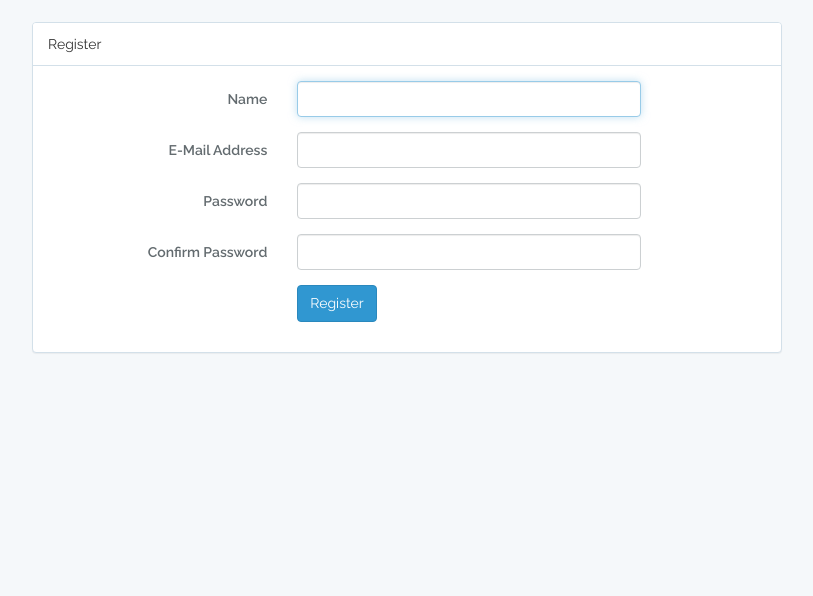
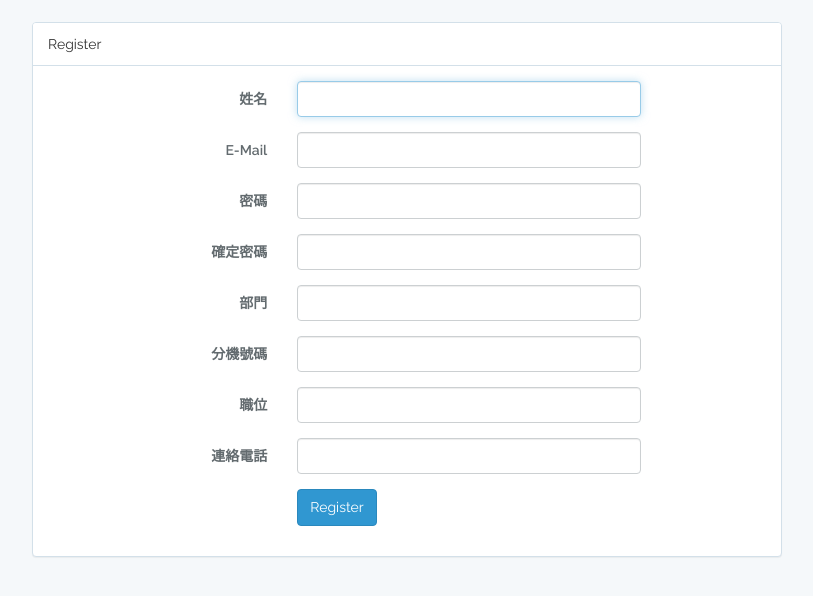
Before and after one commit to ncut-mis/asset0523, a Laravel app: page /register in a window 1280 px wide. Shown: the part 51-647 px from the top of the page, without its empty margins (233-1046 px from the left). Run offline with Laravel 8, Linux system fonts and the light colour scheme.

Commit message:
User_db,model,  Auth/RegisterController   微改 +View更正

```diff
--- a/app/Http/Controllers/Auth/RegisterController.php
+++ b/app/Http/Controllers/Auth/RegisterController.php
@@ -51,6 +51,10 @@ class RegisterController extends Controller
             'name' => 'required|max:255',
             'email' => 'required|email|max:255|unique:users',
             'password' => 'required|min:6|confirmed',
+            'extension'=>'required|max:5',
+            'position'=>'required|max:20',
+            'phone'=>'required|max:20',
+            'department_id'=>'required|integer'
         ]);
     }
 
--- a/app/User.php
+++ b/app/User.php
@@ -15,7 +15,7 @@ class User extends Authenticatable
      * @var array
      */
     protected $fillable = [
-        'name', 'email', 'password',
+        'name', 'email', 'password','extension','position','phone','department_id',
     ];
 
     /**
--- a/resources/views/auth/register.blade.php
+++ b/resources/views/auth/register.blade.php
@@ -11,7 +11,7 @@
                         {{ csrf_field() }}
 
                         <div class="form-group{{ $errors->has('name') ? ' has-error' : '' }}">
-                            <label for="name" class="col-md-4 control-label">Name</label>
+                            <label for="name" class="col-md-4 control-label">姓名</label>
 
                             <div class="col-md-6">
                                 <input id="name" type="text" class="form-control" name="name" value="{{ old('name') }}" autofocus>
@@ -25,7 +25,7 @@
                         </div>
 
                         <div class="form-group{{ $errors->has('email') ? ' has-error' : '' }}">
-                            <label for="email" class="col-md-4 control-label">E-Mail Address</label>
+                            <label for="email" class="col-md-4 control-label">E-Mail</label>
 
                             <div class="col-md-6">
                                 <input id="email" type="email" class="form-control" name="email" value="{{ old('email') }}">
@@ -39,7 +39,7 @@
                         </div>
 
                         <div class="form-group{{ $errors->has('password') ? ' has-error' : '' }}">
-                            <label for="password" class="col-md-4 control-label">Password</label>
+                            <label for="password" class="col-md-4 control-label">密碼</label>
 
                             <div class="col-md-6">
                                 <input id="password" type="password" class="form-control" name="password">
@@ -53,7 +53,7 @@
                         </div>
 
                         <div class="form-group{{ $errors->has('password_confirmation') ? ' has-error' : '' }}">
-                            <label for="password-confirm" class="col-md-4 control-label">Confirm Password</label>
+                            <label for="password-confirm" class="col-md-4 control-label">確定密碼</label>
 
                             <div class="col-md-6">
                                 <input id="password-confirm" type="password" class="form-control" name="password_confirmation">
@@ -61,6 +61,62 @@
                                 @if ($errors->has('password_confirmation'))
                                     <span class="help-block">
                                         <strong>{{ $errors->first('password_confirmation') }}</strong>
+                                    </span>
+                                @endif
+                            </div>
+                        </div>
+
+                        <div class="form-group{{ $errors->has('department_id') ? ' has-error' : '' }}">
+                            <label for="department_id" class="col-md-4 control-label">部門</label>
+
+                            <div class="col-md-6">
+                                <input id="department_id" type="text" class="form-control" name="department_id" value="{{ old('department_id') }}" autofocus>
+
+                                @if ($errors->has('department_id'))
+                                    <span class="help-block">
+                                        <strong>{{ $errors->first('department_id') }}</strong>
+                                    </span>
+                                @endif
+                            </div>
+                        </div>
+
+                        <div class="form-group{{ $errors->has('extension') ? ' has-error' : '' }}">
+                            <label for="extension" class="col-md-4 control-label">分機號碼</label>
+
+                            <div class="col-md-6">
+                                <input id="extension" type="text" class="form-control" name="extension" value="{{ old('extension') }}" autofocus>
+
+                                @if ($errors->has('extension'))
+                                    <span class="help-block">
+                                        <strong>{{ $errors->first('extension') }}</strong>
+                                    </span>
+                                @endif
+                            </div>
+                        </div>
+
+                        <div class="form-group{{ $errors->has('position') ? ' has-error' : '' }}">
+                            <label for="position" class="col-md-4 control-label">職位</label>
+
+                            <div class="col-md-6">
+                                <input id="position" type="text" class="form-control" name="position" value="{{ old('position') }}" autofocus>
+
+                                @if ($errors->has('position'))
+                                    <span class="help-block">
+                                        <strong>{{ $errors->first('position') }}</strong>
+                                    </span>
+                                @endif
+                            </div>
+                        </div>
+
+                        <div class="form-group{{ $errors->has('phone') ? ' has-error' : '' }}">
+                            <label for="phone" class="col-md-4 control-label">連絡電話</label>
+
+                            <div class="col-md-6">
+                                <input id="phone" type="text" class="form-control" name="phone" value="{{ old('phone') }}" autofocus>
+
+                                @if ($errors->has('phone'))
+                                    <span class="help-block">
+                                        <strong>{{ $errors->first('phone') }}</strong>
                                     </span>
                                 @endif
                             </div>
```
Also changed, not shown: resources/views/auth/login.blade.php (+4 -4 lines), database/migrations/2014_10_12_000000_create_users_table.php.
